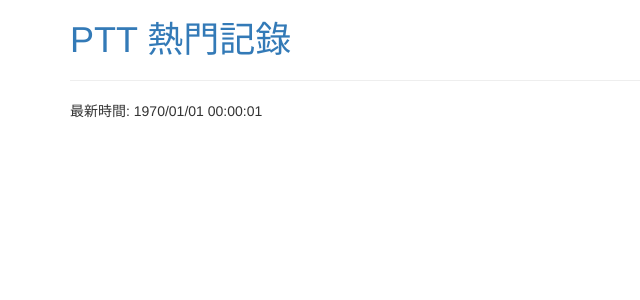
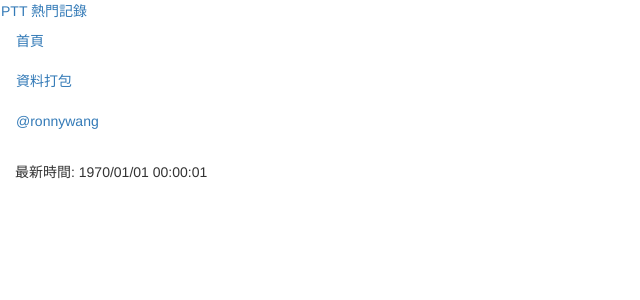
Before and after one commit to ronnywang/ptthot, a PHP site: template webdata/views/index/index.phtml in a window 1280 px wide. Shown: the top 300 px of the page, without its empty margins (0-640 px from the left). Run offline with PHP 8.4, Linux system fonts and the light colour scheme; the template is opened without the code that fills it, so the values that code supplies are empty; some libraries are stand-ins or nearby versions.

Commit message:
add facebook comment & fix layout

```diff
--- a/webdata/views/common/footer.phtml
+++ b/webdata/views/common/footer.phtml
@@ -1,3 +1,4 @@
+</div><!-- .row-fluid -->
 </div><!-- .container -->
 </body>
 </html>
--- a/webdata/views/common/header.phtml
+++ b/webdata/views/common/header.phtml
@@ -21,6 +21,21 @@ _gaq.push(['_trackPageview']);
 <?php } ?>
 </head>
 <body>
-<div class="container">
-    <a href="/"><h1>PTT 熱門記錄</h1></a>
-    <hr>
+<div class="navbar">
+    <div class="navbar-inner">
+        <a class="brand" href="/">PTT 熱門記錄</a>
+        <ul class="nav">
+            <li>
+            <a href="/">首頁</a>
+            </li>
+            <li>
+            <a href="https://www.dropbox.com/sh/np9q3c0cyppx9r9/bpjzASHMiA" target="_blank">資料打包</a>
+            </li>
+            <li>
+            <a href="http://ronnywang.pixnet.net/blog" target="_blank">@ronnywang</a>
+            </li>
+        </ul>
+    </div>
+</div>
+<div class="container-fluid">
+    <div class="row-fluid">
--- a/webdata/views/index/index.phtml
+++ b/webdata/views/index/index.phtml
@@ -2,6 +2,7 @@
 $latesttime = RankData::search(1)->max('time')->time;
 ?>
 <?= $this->partial('/common/header.phtml', $this) ?>
+<div class="span10">
 最新時間: <?= date('Y/m/d H:i:s', $latesttime) ?><br>
 <ol>
     <?php foreach (RankData::search(array('time' => $latesttime))->order(array('count' => 'desc')) as $data) { ?>
@@ -10,4 +11,5 @@ $latesttime = RankData::search(1)->max('time')->time;
     </li>
     <?php } ?>
 </ol>
+</div>
 <?= $this->partial('/common/footer.phtml', $this) ?>
```
Also changed, not shown: webdata/views/index/board.phtml (+20 -2 lines).
